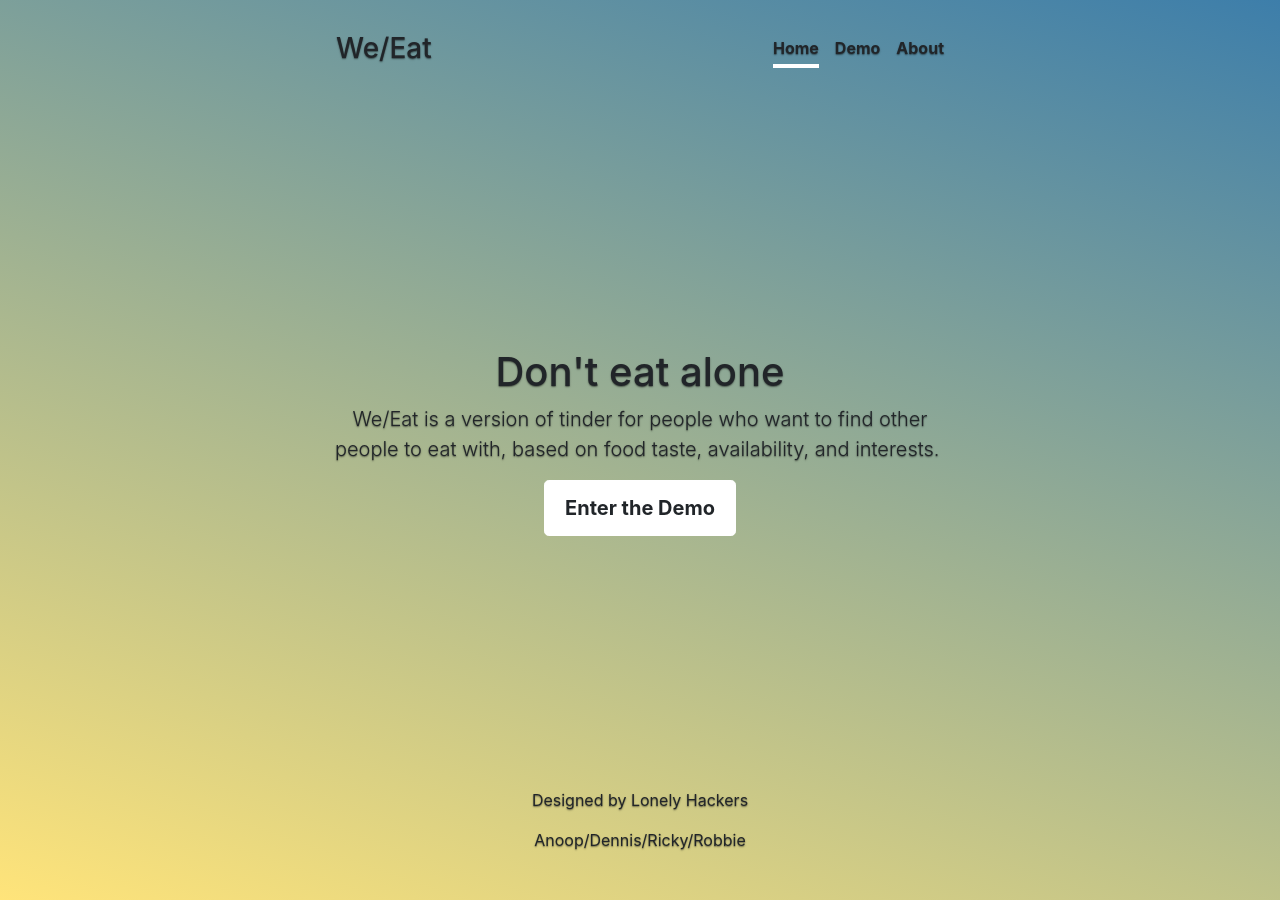
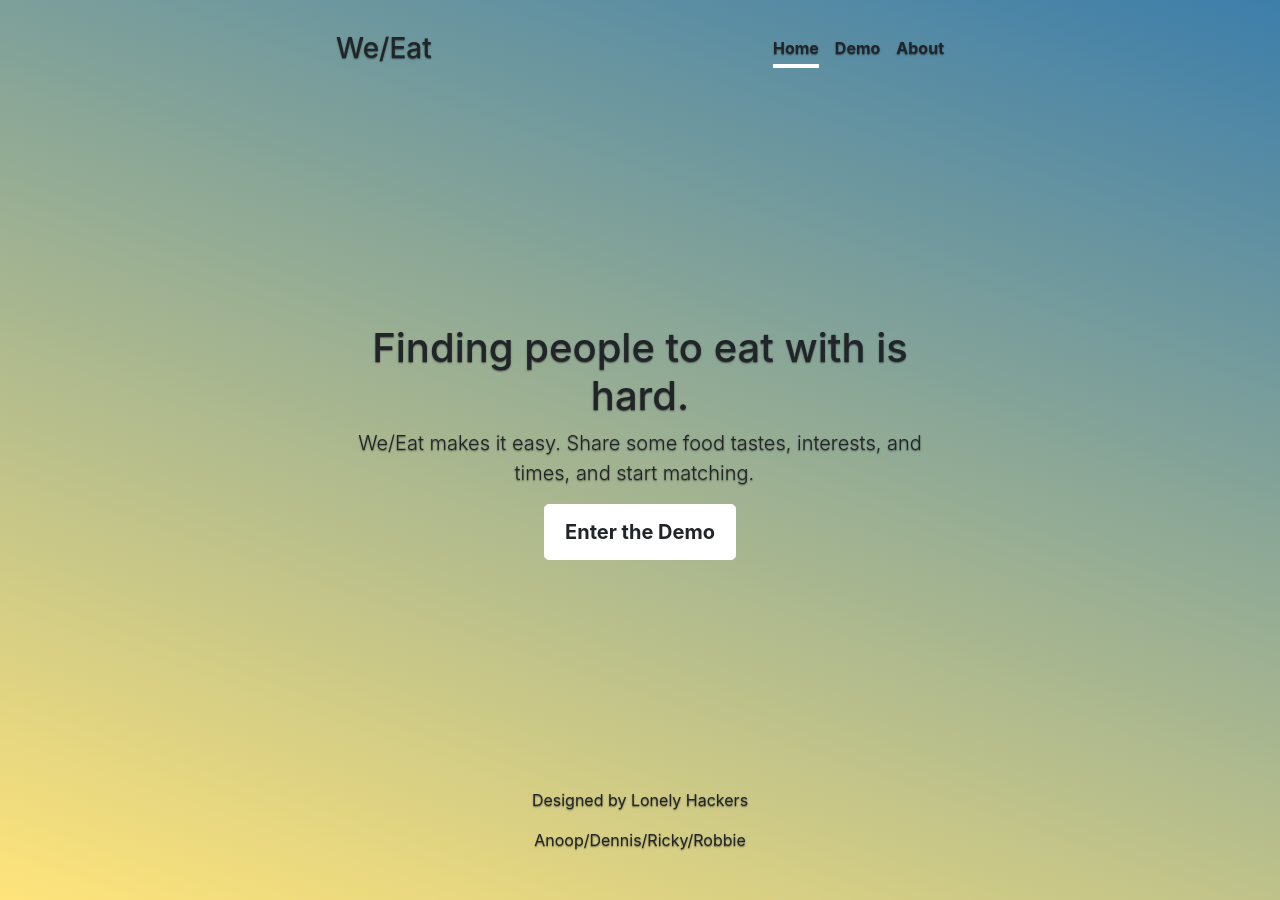
Before and after one commit to lonelyhackers/we-eat, a Jekyll site: the page index.html, which Jekyll copies as it is, in a window 1280 px wide. Built offline with Jekyll 4.4.1, drawn with Linux system fonts in a browser that asks for light colours.

Commit message:
Update index.html

```diff
--- a/index.html
+++ b/index.html
@@ -176,9 +176,9 @@ body {
                 </div>
             </div>
             <div class="inner cover">
-                <h1 class="cover-heading text-body">Don't eat alone</h1>
-                <p class="lead text-body">We/Eat is a version of tinder for people who want to find other people to eat with, based on food taste, availability, and interests.&nbsp;</p>
-                <p class="lead"> <a href="#" class="btn btn-lg btn-secondary text-body">Enter the Demo</a> </p>
+                <h1 class="cover-heading text-body">Finding people to eat with is hard.</h1>
+                <p class="lead text-body">We/Eat makes it easy. Share some food tastes, interests, and times, and start matching. &nbsp;</p>
+                <p class="lead"> <a href="lonelyhackers.github.io/we-eat/" class="btn btn-lg btn-secondary text-body">Enter the Demo</a> </p>
             </div>
             <div class="mastfoot">
                 <div class="inner">
```
